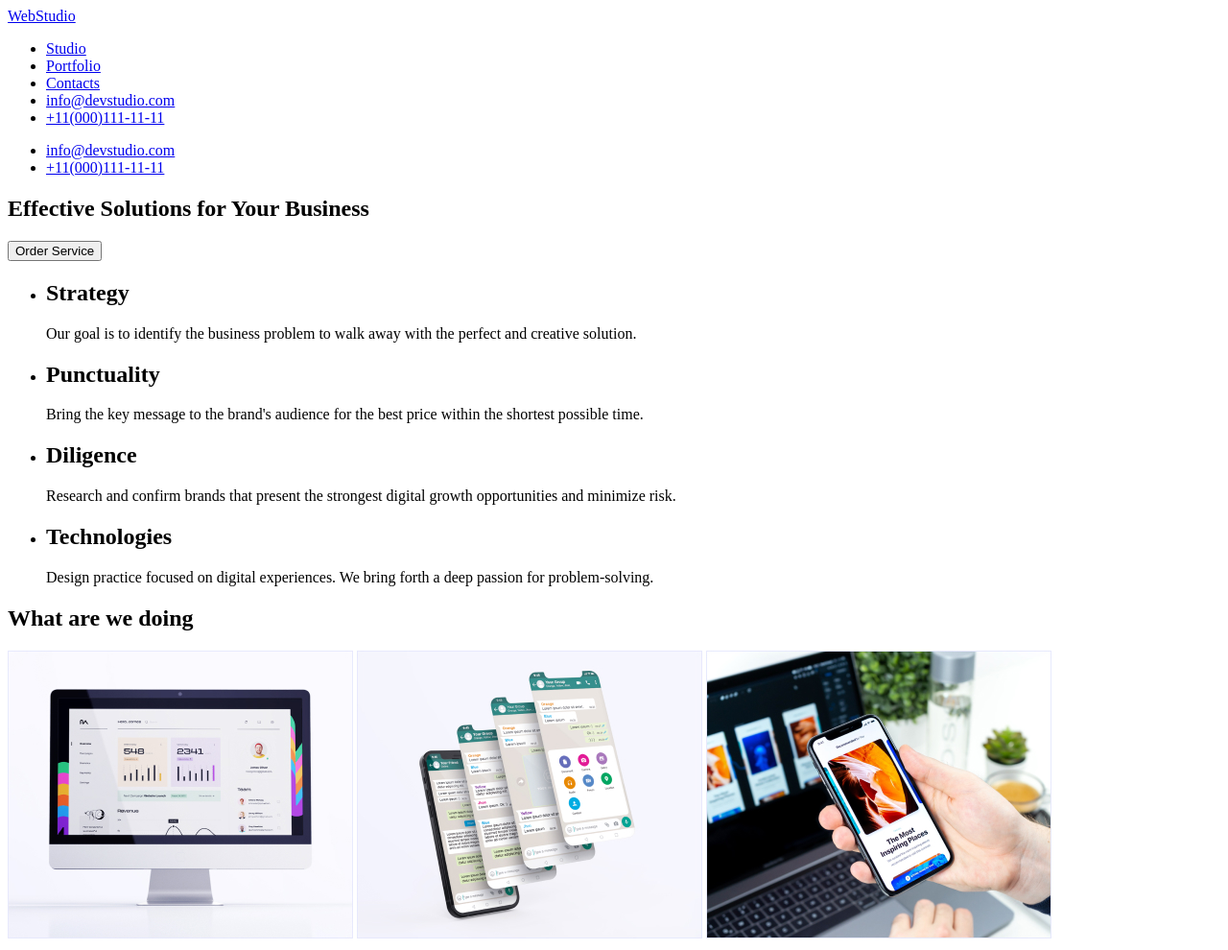
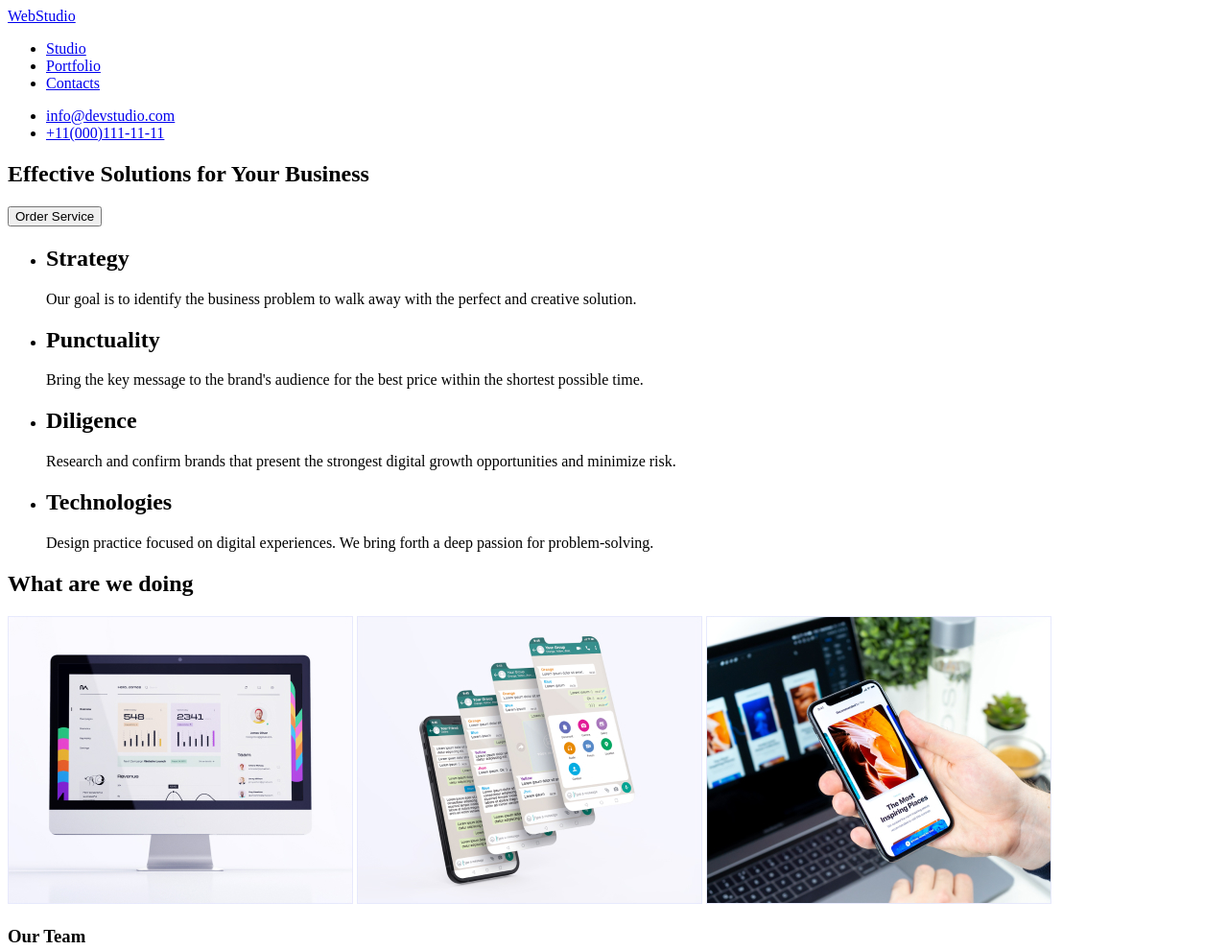
Before and after one commit to Holevanton/goit-markup-hw-01, a plain HTML site: page index.html in a window 1280 px wide. Shown: the top 990 px of the page at 96% size. Drawn offline with Linux system fonts and the light colour scheme.

Commit message:
Update index.html

```diff
--- a/index.html
+++ b/index.html
@@ -15,8 +15,6 @@
            <li><a href="./index.html""Studio">Studio</a></li>
            <li><a href="Portfolio">Portfolio</a></li>
            <li><a href="Contacts">Contacts</a></li>
-           <li> <a href="info@devstudio.com">info@devstudio.com</a></li>
-            <li><a href="tel:+11(000)111-11-11">+11(000)111-11-11</a></li>
         </ul>
         </nav>
         <div>
```
